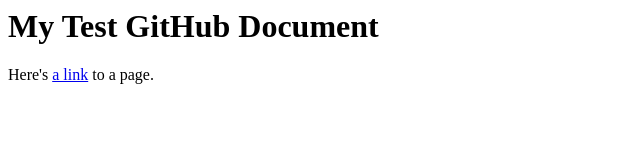
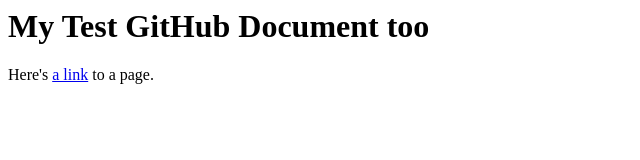
Before and after one commit to abrooks63/new_repository_2025, a plain HTML site: page index.html in a window 1280 px wide. Shown: the full height of the page, 0-640 px from the left. Drawn offline with Linux system fonts and the light colour scheme.

Commit message:
added a too

```diff
--- a/index.html
+++ b/index.html
@@ -1,4 +1,4 @@
 <html>
-<h1>My Test GitHub Document</h1>
+<h1>My Test GitHub Document too</h1>
 <p>Here's <a href="test.html">a link</a> to a page.</p>
 </html>
```
